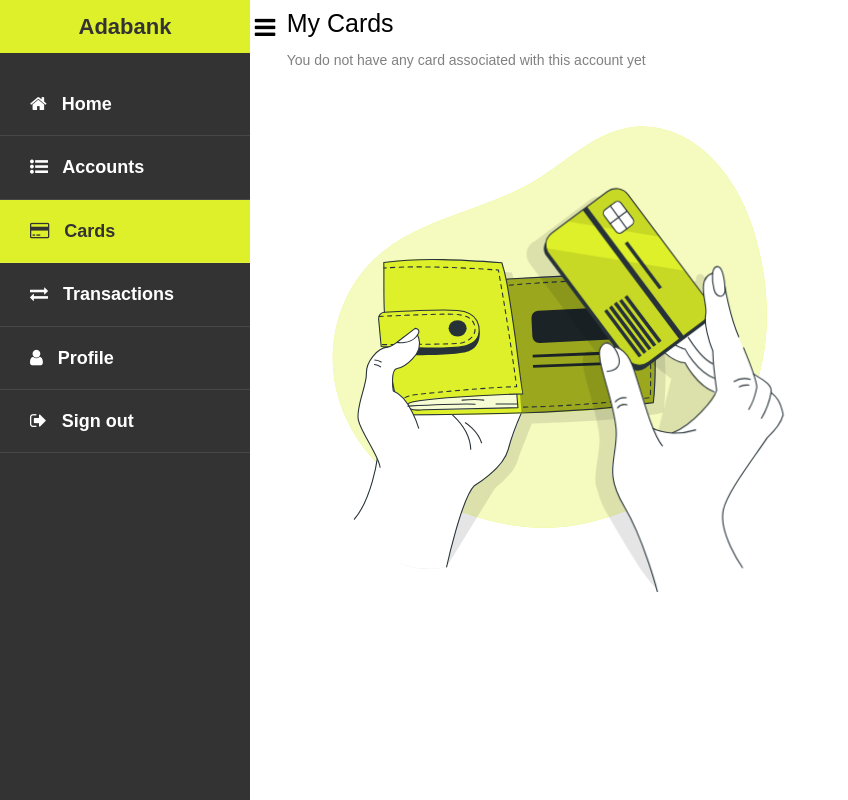
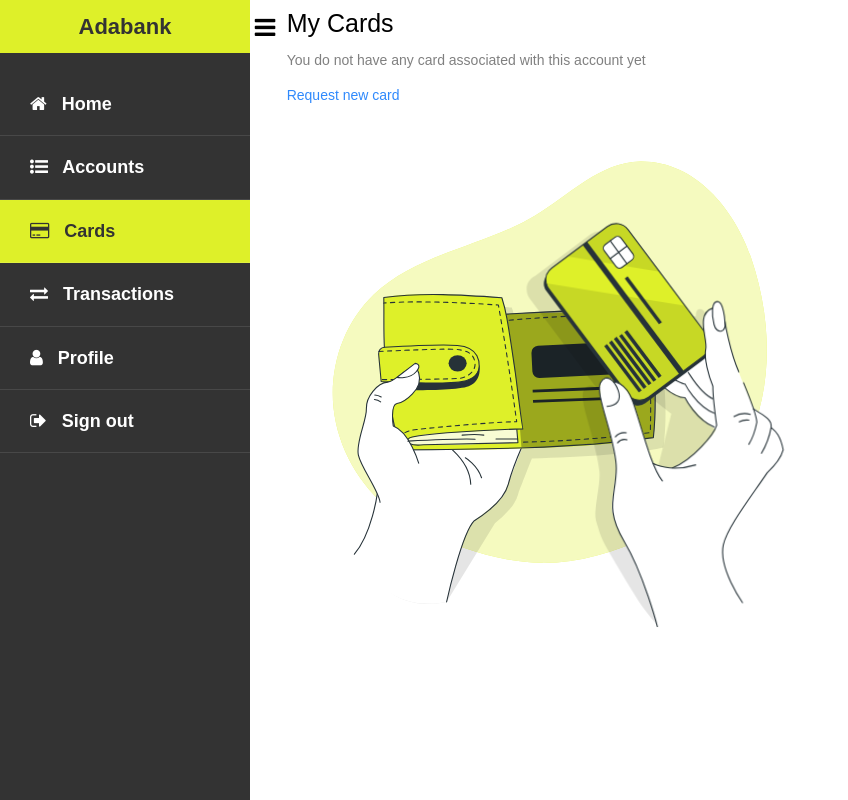
Before and after one commit to jdabrante/adabank, a Django app: page /en/account/card/list/ in a window 1280 px wide. Shown: the whole page, without its empty margins (0-848 px from the left). Run offline with Django 4.2, Linux system fonts and the light colour scheme; the visitor is signed in with stand-in values (Sample User, id 1); some libraries are stand-ins or nearby versions; some web fonts are replaced.

Commit message:
Some confirmations added, new ways to create a card and some fix in templates

```diff
--- a/bank/account/templates/account/card/list.html
+++ b/bank/account/templates/account/card/list.html
@@ -43,7 +43,10 @@
     </div>
     {% endfor %}
     {% else %}
-    <p>You do not have any card associated with this account yet</p>
+    <p>{% trans "You do not have any card associated with this account yet" %}</p>
+    <p>
+      <a href="{% url "account:card_request" %}">{% trans "Request new card" %}</a>
+    </p>
     {% include "account/card/card_svg.html" %}
     {% endif %}
   </div>
--- a/bank/account/templates/account/list.html
+++ b/bank/account/templates/account/list.html
@@ -51,6 +51,7 @@
     </div>
     <br />
     {% if transactions %}
+    <h2>{% trans "Latest transactions" %}</h2>
     <div class="table-responsive">
       <table class="table table-striped">
         <thead>
--- a/bank/account/urls.py
+++ b/bank/account/urls.py
@@ -21,6 +21,12 @@ urlpatterns = [
     ),
     path('delete/account/<int:account_id>/', views.delete_account, name='delete_account'),
     path('create/account/', views.create_account_confirmation, name='create_account_confirmation'),
+    path('card/request/', views.card_request, name='card_request'),
+    path(
+        'create/card/<int:account_id>/',
+        views.create_card_confirmation,
+        name='create_card_confirmation',
+    ),
     path('delete/card/<int:card_id>/', views.delete_card, name='delete_card'),
     path('transactions/', views.transaction_list, name='transaction_list'),
 ]
--- a/bank/account/views.py
+++ b/bank/account/views.py
@@ -1,13 +1,14 @@
 from django.contrib import messages
 from django.contrib.auth.decorators import login_required
 from django.contrib.auth.hashers import make_password
+from django.core.mail import send_mail
 from django.core.paginator import Paginator
 from django.http import HttpRequest, HttpResponse
 from django.shortcuts import get_object_or_404, redirect, render
 
 from transaction.models import Transaction
 
-from .forms import AccountEditForm, CardCreationForm, CardEditForm
+from .forms import AccountEditForm, CardEditForm
 from .models import Account, Card, Status
 from .utils import cvv_generator, expiry_generator, pin_generator
 
@@ -51,31 +52,32 @@ def account_detail(request: HttpRequest, account_id: int) -> HttpResponse:
 
 
 @login_required
-def card_create(request: HttpRequest, account_id) -> HttpResponse:
-    if request.method == 'POST':
-        card_form = CardCreationForm(request.POST)
-        if card_form.is_valid():
-            cd = card_form.cleaned_data
-            if request.user.check_password(cd['password']):
-                account = get_object_or_404(Account, id=account_id)
-                new_card = Card(
-                    account=account,
-                    alias=cd['alias'],
-                    expiry=expiry_generator(),
-                    cvv=cvv_generator(),
-                )
-                pin = pin_generator()
-                new_card.pin = make_password(pin)
-                new_card.save()
-                new_card.code = f'C4-{new_card.id:04d}'
-                new_card.save()
-                return render(
-                    request,
-                    'account/card/create_done.html',
-                    dict(new_card=new_card, pin=pin),
-                )
-    card_form = CardCreationForm()
-    return render(request, 'account/card/create_card.html', dict(card_form=card_form))
+def card_create(request: HttpRequest, account_id: int) -> HttpResponse:
+    account = get_object_or_404(Account, id=account_id)
+    new_card = Card(
+        account=account,
+        expiry=expiry_generator(),
+        cvv=cvv_generator(),
+    )
+    pin = pin_generator()
+    new_card.pin = make_password(pin)
+    new_card.save()
+    new_card.code = f'C4-{new_card.id:04d}'
+    new_card.save()
+    subject = f'Pin for your new card of account {account.code}'
+    message = f'Dear {request.user.username}\nThis is your PIN for the new requested card: {new_card.pin}\nNEVER FORGET IT, IT WILL ONLY BE SHOWN NOW'
+    send_mail(subject, message, 'adalovelacebank@gmail.com', [request.user.email])
+    return render(
+        request,
+        'account/card/create_done.html',
+        dict(new_card=new_card, pin=pin),
+    )
+
+
+@login_required
+def create_card_confirmation(request: HttpRequest, account_id: int) -> HttpResponse:
+    account = Account.objects.get(id=account_id)
+    return render(request, 'account/card/create_confirmation.html', dict(account=account))
 
 
 @login_required
@@ -83,6 +85,12 @@ def card_list(request: HttpRequest) -> HttpResponse:
     user_accounts = request.user.accounts.values_list('id', flat=True)
     cards = Card.objects.filter(account_id__in=user_accounts)
     return render(request, 'account/card/list.html', dict(cards=cards, section='cards'))
+
+
+@login_required
+def card_request(request: HttpRequest) -> HttpResponse:
+    accounts = request.user.accounts.all()
+    return render(request, 'account/card/request.html', dict(accounts=accounts))
 
 
 @login_required
--- a/bank/transaction/templates/transaction/outcoming_done.html
+++ b/bank/transaction/templates/transaction/outcoming_done.html
@@ -21,6 +21,7 @@
         <p>{% trans "Comission:" %} {{ transaction.comission }}</p>
         <p>{% trans "Kind:" %} {{ transaction.kind }}</p>
         <p><a href="{% url 'adabank:transaction_pdf' transaction.id %}">{% trans "Generate PDF" %}</a></p>
-    </div>
+      </div>
+      <p><a href="{% url "account:account_list" %}">{% trans "Back to my accounts" %}</a></p>
 </div>
 {% endblock %}
```
Also changed, not shown: bank/account/templates/account/card/create_confirmation.html (added, +21 -0 lines), bank/account/templates/account/card/request.html (added, +21 -0 lines), bank/account/templates/account/detail.html (+5 -3 lines), 1 other file.
